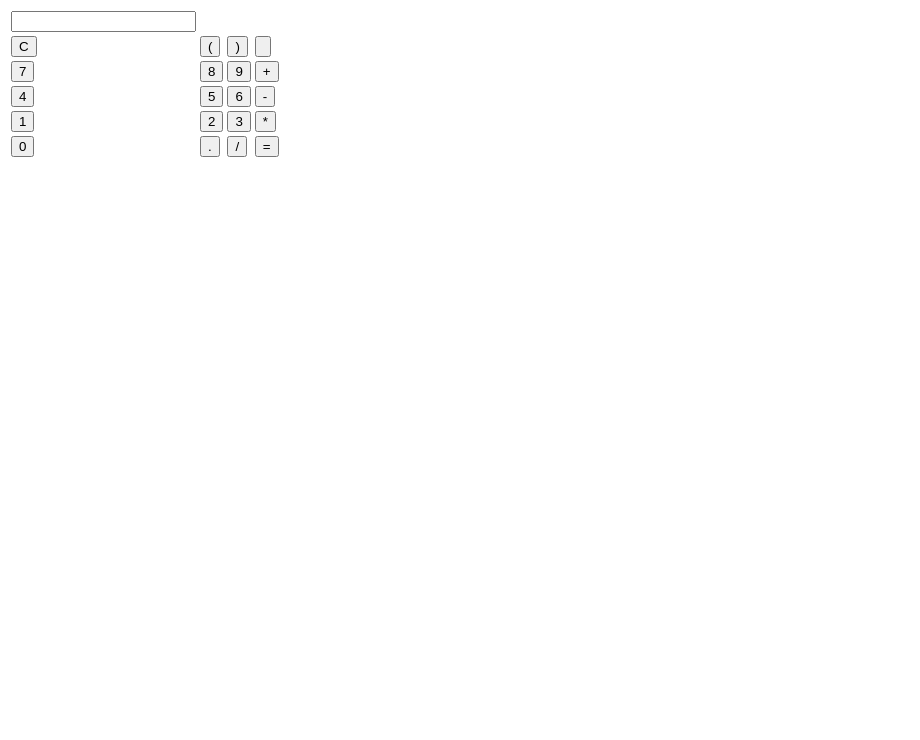
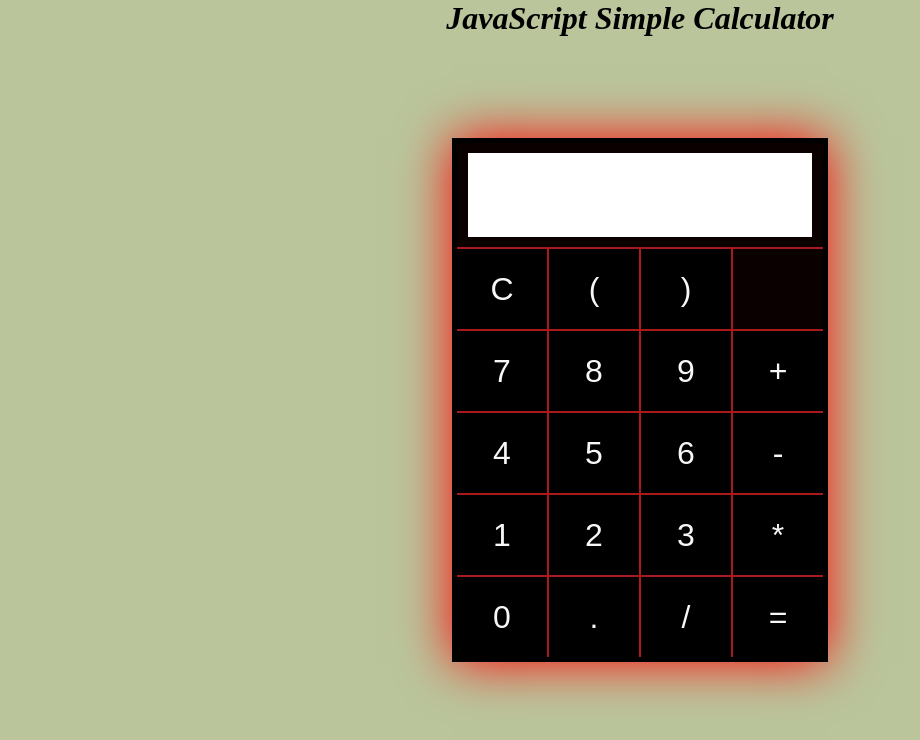
Before and after one commit to Mahin-GitHub/js_simple_calculator, a plain HTML site: page index.html in a window 1280 px wide. Shown: the whole page, without its empty margins (0-920 px from the left). Drawn offline with Linux system fonts and the light colour scheme.

Commit message:
full complete js calculator

```diff
--- a/index.html
+++ b/index.html
@@ -5,18 +5,21 @@
     <meta http-equiv="X-UA-Compatible" content="IE=edge">
     <meta name="viewport" content="width=device-width, initial-scale=1.0">
     <title>Js Simple Calculator</title>
+    <link rel="stylesheet" href="style.css">
 </head>
 <body>
+
+    <h1>JavaScript Simple Calculator</h1>
     <div class="CalculatorBody">
         <table>
             <tr>
-                <td><input type="text" id="MyResult"></td>
+                <td colspan="4"><input type="text" id="MyResult"></td>
             </tr>
             <tr>
                 <td><input type="button" value="C" onclick="DeleteMe()"></td>
                 <td><input type="button" value="(" onclick="calculator('(')"></td>
                 <td><input type="button" value=")" onclick="calculator(')')"></td>
-                <td><input type="button" value=""></td>
+
             </tr>
 
             <tr>
--- /dev/null
+++ b/style.css
@@ -0,0 +1,62 @@
+*{
+    margin: 0;
+    padding: 0;
+}
+
+body{
+    background-color:rgba(94, 120, 24, 0.428);
+}
+
+h1{
+    text-align: center;
+    font-style: italic;
+    color: black;
+}
+
+.CalculatorBody{
+    position: absolute;
+    top: 50%;
+    left: 50%;
+    transform: translate(-50%,-50%);
+    background-color: black;
+}
+
+table{
+    border-collapse: collapse;
+    background-color: rgb(11, 0, 0);
+    border: 5px solid rgb(0, 0, 0);
+    box-shadow: 0 0 50px red;
+}
+
+td{
+    text-align: center;
+    color: bisque;
+    border: 2px solid rgb(171, 26, 26);
+}
+
+input[type="button"]{
+    width: 90px;
+    height: 80px;
+    color:rgba(255, 254, 254, 0.971);
+    background-color: rgb(0, 0, 0);
+    font-size: 2em;
+    border: none;
+    cursor: pointer;
+    transition: 0.2s case-in-out;
+}
+
+input[type="button"]:hover{
+    background-color: brown;
+    outline: none;
+}
+
+input[type="text"]{
+    width: 340px;
+    height: 80px;
+    text-align: right;
+    margin: 10px;
+    padding: 2px;
+    outline: none;
+    border: none;
+    font-size:2em;
+}
```
